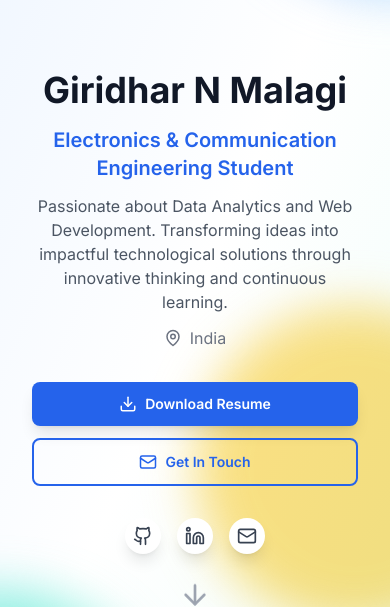
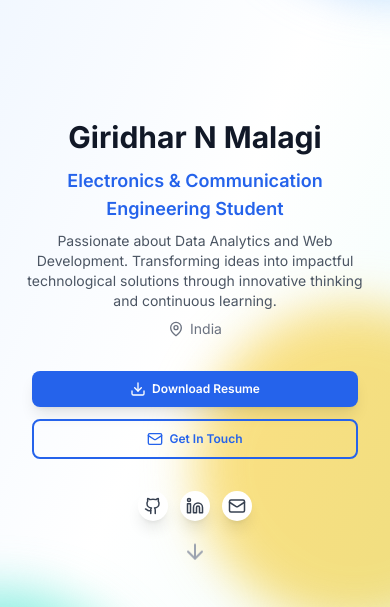
Before and after one commit to Giridhar-07/portfolio_giri, a React (Vite) app in the folder project/: page / in a window 390 px wide. Shown: the part 155-762 px from the top of the page. Built offline with nearby package versions, Linux system fonts and the light colour scheme; no server answers.

Commit message:
working on it

```diff
--- a/project/src/components/Contact.tsx
+++ b/project/src/components/Contact.tsx
@@ -75,7 +75,7 @@ const Contact: React.FC = () => {
       await navigator.clipboard.writeText('giridharmalagi7@gmail.com');
       setEmailCopied(true);
       setTimeout(() => setEmailCopied(false), 2000);
-    } catch (err) {
+    } catch (_err) {
       console.error('Failed to copy email');
     }
   };
--- a/project/src/components/Hero.tsx
+++ b/project/src/components/Hero.tsx
@@ -39,7 +39,7 @@ const Hero: React.FC = () => {
               initial={{ opacity: 0, y: 30 }}
               animate={{ opacity: 1, y: 0 }}
               transition={{ duration: 0.5, delay: 0.1, ease: [0.4, 0, 0.2, 1] }}
-              className="text-4xl sm:text-5xl md:text-7xl font-bold text-gray-900 dark:text-white mb-4 sm:mb-6 transition-colors duration-300"
+              className="text-3xl sm:text-5xl md:text-7xl font-bold text-gray-900 dark:text-white mb-3 sm:mb-6 transition-colors duration-300"
             >
               Giridhar N Malagi
             </motion.h1>
@@ -48,7 +48,7 @@ const Hero: React.FC = () => {
               initial={{ opacity: 0, y: 30 }}
               animate={{ opacity: 1, y: 0 }}
               transition={{ duration: 0.5, delay: 0.2, ease: [0.4, 0, 0.2, 1] }}
-              className="text-xl sm:text-2xl md:text-3xl text-primary-600 dark:text-primary-400 font-semibold mb-3 sm:mb-4 transition-colors duration-300"
+              className="text-lg sm:text-2xl md:text-3xl text-primary-600 dark:text-primary-400 font-semibold mb-2 sm:mb-4 transition-colors duration-300"
             >
               Electronics & Communication Engineering Student
             </motion.div>
@@ -57,7 +57,7 @@ const Hero: React.FC = () => {
               initial={{ opacity: 0, y: 30 }}
               animate={{ opacity: 1, y: 0 }}
               transition={{ duration: 0.5, delay: 0.3, ease: [0.4, 0, 0.2, 1] }}
-              className="text-base sm:text-lg md:text-xl text-gray-600 dark:text-gray-300 max-w-2xl mx-auto mb-3 sm:mb-4 px-4 transition-colors duration-300"
+              className="text-sm sm:text-lg md:text-xl text-gray-600 dark:text-gray-300 max-w-2xl mx-auto mb-2 sm:mb-4 px-2 sm:px-4 transition-colors duration-300"
             >
               Passionate about Data Analytics and Web Development. Transforming ideas into
               impactful technological solutions through innovative thinking and continuous learning.
@@ -67,10 +67,10 @@ const Hero: React.FC = () => {
               initial={{ opacity: 0, y: 30 }}
               animate={{ opacity: 1, y: 0 }}
               transition={{ duration: 0.5, delay: 0.4, ease: [0.4, 0, 0.2, 1] }}
-              className="flex items-center justify-center text-gray-500 dark:text-gray-400 mb-8 transition-colors duration-300"
+              className="flex items-center justify-center text-gray-500 dark:text-gray-400 mb-6 sm:mb-8 transition-colors duration-300"
             >
-              <MapPin size={18} className="mr-2" />
-              <span>India</span>
+              <MapPin size={16} className="mr-1.5 sm:mr-2 sm:size-[18px]" />
+              <span className="text-sm sm:text-base">India</span>
             </motion.div>
           </motion.div>
 
@@ -85,9 +85,9 @@ const Hero: React.FC = () => {
               whileHover={{ scale: 1.02 }}
               whileTap={{ scale: 0.98 }}
               onClick={handleDownloadResume}
-              className="flex items-center justify-center w-full sm:w-auto px-6 sm:px-8 py-3 bg-primary-600 hover:bg-primary-700 text-white font-semibold rounded-lg shadow-lg hover:shadow-xl transition-all duration-300 hardware-accelerated text-sm sm:text-base"
+              className="flex items-center justify-center w-full sm:w-auto px-5 sm:px-8 py-2.5 sm:py-3 bg-primary-600 hover:bg-primary-700 text-white font-semibold rounded-lg shadow-lg hover:shadow-xl transition-all duration-300 hardware-accelerated text-xs sm:text-base"
             >
-              <Download size={18} className="mr-2" />
+              <Download size={16} className="mr-1.5 sm:mr-2 sm:size-[18px]" />
               Download Resume
             </motion.button>
 
@@ -95,9 +95,9 @@ const Hero: React.FC = () => {
               whileHover={{ scale: 1.02 }}
               whileTap={{ scale: 0.98 }}
               onClick={() => document.querySelector('#contact')?.scrollIntoView({ behavior: 'smooth' })}
-              className="flex items-center justify-center w-full sm:w-auto px-6 sm:px-8 py-3 bg-transparent border-2 border-primary-600 text-primary-600 dark:text-primary-400 hover:bg-primary-50 dark:hover:bg-primary-900 font-semibold rounded-lg transition-all duration-300 hardware-accelerated text-sm sm:text-base"
+              className="flex items-center justify-center w-full sm:w-auto px-5 sm:px-8 py-2.5 sm:py-3 bg-transparent border-2 border-primary-600 text-primary-600 dark:text-primary-400 hover:bg-primary-50 dark:hover:bg-primary-900 font-semibold rounded-lg transition-all duration-300 hardware-accelerated text-xs sm:text-base"
             >
-              <Mail size={18} className="mr-2" />
+              <Mail size={16} className="mr-1.5 sm:mr-2 sm:size-[18px]" />
               Get In Touch
             </motion.button>
           </motion.div>
@@ -107,7 +107,7 @@ const Hero: React.FC = () => {
             initial={{ opacity: 0, y: 30 }}
             animate={{ opacity: 1, y: 0 }}
             transition={{ duration: 0.5, delay: 0.6, ease: [0.4, 0, 0.2, 1] }}
-            className="flex justify-center space-x-4 sm:space-x-6 mb-8 sm:mb-12"
+            className="flex justify-center space-x-3 sm:space-x-6 mb-6 sm:mb-12"
           >
             {[
               { icon: Github, href: 'https://github.com/Giridhar-07', label: 'GitHub' },
@@ -121,10 +121,10 @@ const Hero: React.FC = () => {
                 rel="noopener noreferrer"
                 whileHover={{ scale: 1.1, y: -2 }}
                 whileTap={{ scale: 0.95 }}
-                className="p-2 sm:p-3 bg-white dark:bg-gray-800 rounded-full shadow-lg text-gray-700 dark:text-gray-300 hover:text-primary-600 dark:hover:text-primary-400 transition-all duration-300 hardware-accelerated"
+                className="p-1.5 sm:p-3 bg-white dark:bg-gray-800 rounded-full shadow-lg text-gray-700 dark:text-gray-300 hover:text-primary-600 dark:hover:text-primary-400 transition-all duration-300 hardware-accelerated"
                 aria-label={label}
               >
-                <Icon size={20} className="sm:w-6 sm:h-6" />
+                <Icon size={18} className="sm:w-6 sm:h-6" />
               </motion.a>
             ))}
           </motion.div>
@@ -137,7 +137,7 @@ const Hero: React.FC = () => {
             onClick={scrollToNext}
             className="animate-bounce transition-colors duration-300 hover:text-primary-600"
           >
-            <ArrowDown size={32} className="text-gray-400 hover:text-primary-600 transition-colors duration-300" />
+            <ArrowDown size={24} className="sm:size-[32px] text-gray-400 hover:text-primary-600 transition-colors duration-300" />
           </motion.button>
         </div>
       </div>
```
Also changed, not shown: package.json (added, +13 -0 lines), 2 other files (tests, documents, lock files or other folders).
